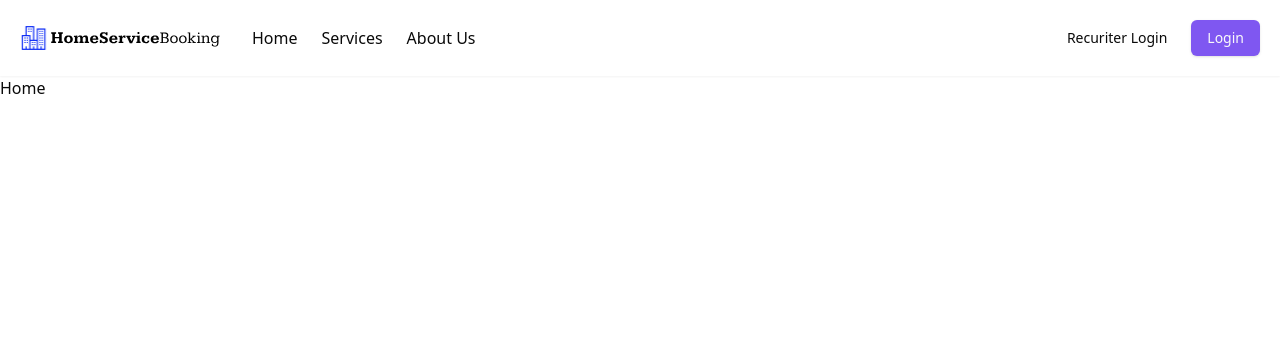
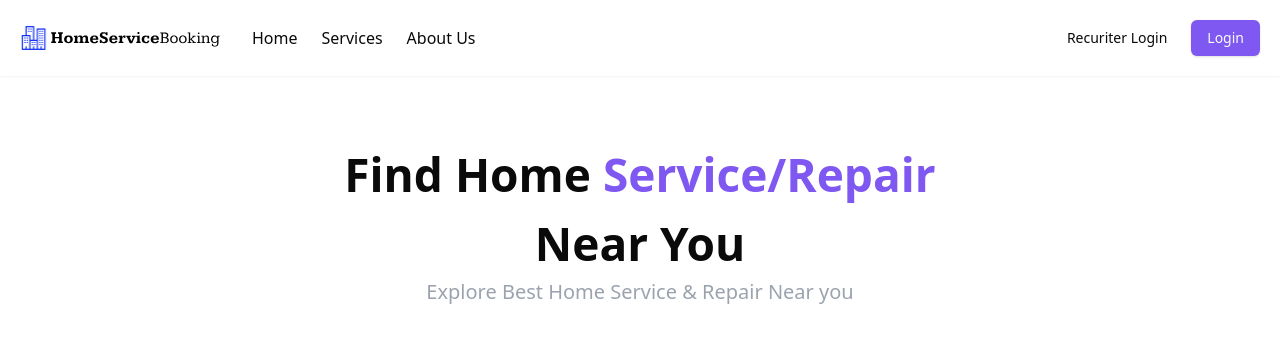
Before and after one commit to K-Aayush/HomeServiceBooking-Frontend, a React (Vite) app: page / in a window 1280 px wide. Shown: the top 342 px of the page. Built offline with nearby package versions, Linux system fonts and the light colour scheme; no server answers.

Commit message:
update :: complete header of hero

```diff
--- a/src/components/Hero.tsx
+++ b/src/components/Hero.tsx
@@ -1,7 +1,17 @@
 import React from "react";
 
 const Hero = () => {
-  return <div>Hero</div>;
+  return (
+    <div className="flex flex-col items-center justify-center">
+      <h2 className="font-bold text-[46px] text-center">
+        Find Home <span className="text-primary">Service/Repair</span> <br />
+        Near You
+      </h2>
+      <h2 className="text-xl text-gray-400">
+        Explore Best Home Service & Repair Near you
+      </h2>
+    </div>
+  );
 };
 
 export default Hero;
--- a/src/pages/Home.tsx
+++ b/src/pages/Home.tsx
@@ -1,7 +1,12 @@
 import React from "react";
+import Hero from "../components/Hero";
 
 const Home = () => {
-  return <div>Home</div>;
+  return (
+    <div className="container mx-auto px-4 py-16">
+      <Hero />
+    </div>
+  );
 };
 
 export default Home;
```
